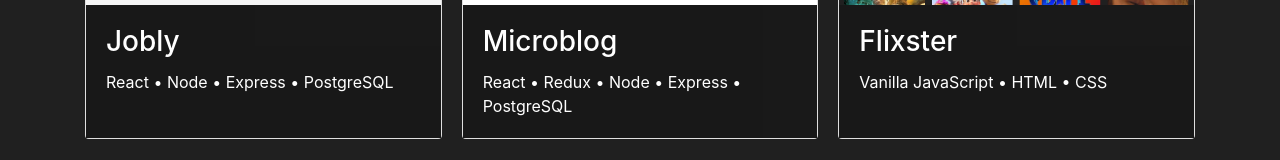
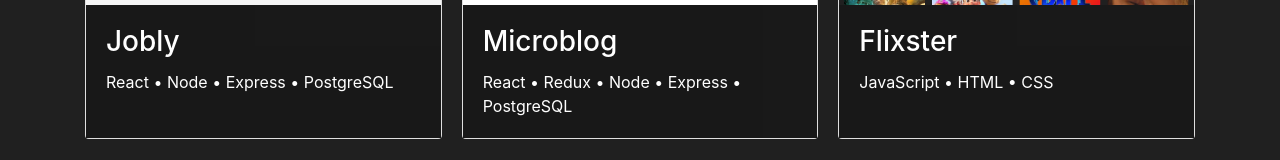
Before and after one commit to paigegodfrey/portfolio-2, a React (Create React App) app: page /projects in a window 1280 px wide. Shown: the part 463-623 px from the top of the page. Built offline with nearby package versions, Linux system fonts and the light colour scheme.

Commit message:
removed 'Vanilla' from Flixster tech

```diff
--- a/src/components/projectList.js
+++ b/src/components/projectList.js
@@ -30,7 +30,7 @@ let projects = [
   },
   {
     title: "Flixster",
-    technologies: "Vanilla JavaScript • HTML • CSS",
+    technologies: "JavaScript • HTML • CSS",
     description: `Flixster is a Vanilla JavaScript movie application in which users
                   can search titles and view movie details, including genre, duration,
                   rating, and description.`,
```
